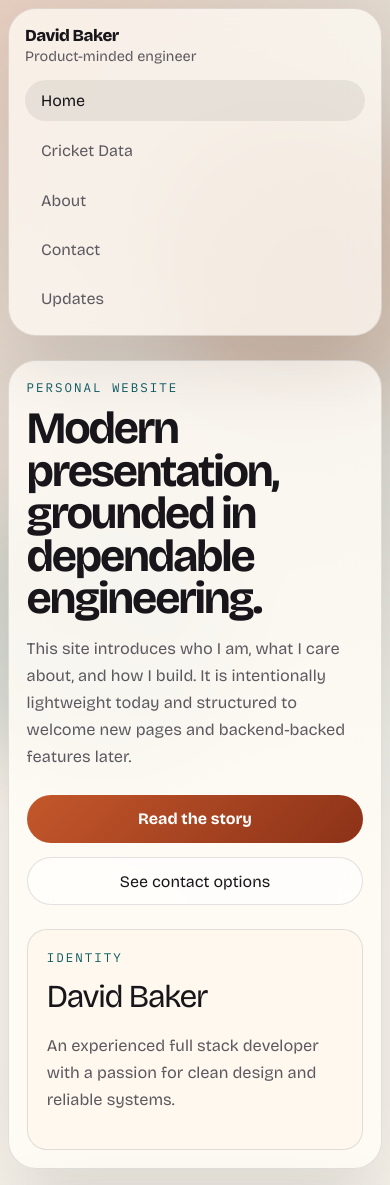
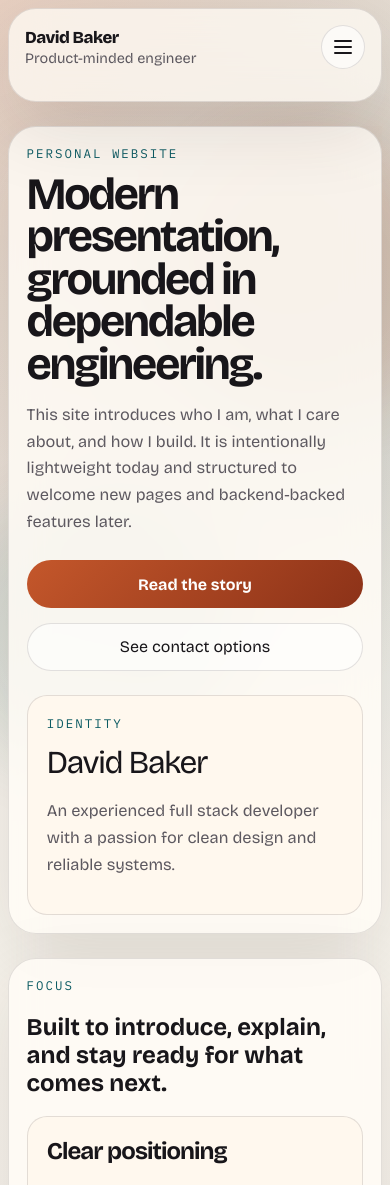
Before and after one commit to dabaker6/personal_website, a Flask app: page / in a window 390 px wide. Shown: the top 1185 px of the page. Run offline with Flask 3, Linux system fonts and the light colour scheme.

Commit message:
Add hamburger

```diff
--- a/static/css/site.css
+++ b/static/css/site.css
@@ -130,6 +130,66 @@ a {
     display: flex;
     flex-wrap: wrap;
     gap: 0.5rem;
+}
+
+.nav-toggle {
+    display: none;
+    align-items: center;
+    justify-content: center;
+    width: 2.75rem;
+    height: 2.75rem;
+    border-radius: 999px;
+    border: 1px solid var(--line);
+    background: rgba(255, 255, 255, 0.62);
+    color: var(--text);
+    cursor: pointer;
+    transition: background-color 160ms ease, border-color 160ms ease;
+}
+
+.nav-toggle:hover,
+.nav-toggle:focus-visible {
+    background: rgba(24, 22, 26, 0.08);
+    border-color: rgba(24, 22, 26, 0.28);
+}
+
+.nav-toggle-bars {
+    position: relative;
+    display: inline-block;
+    width: 1.1rem;
+    height: 2px;
+    border-radius: 999px;
+    background: currentColor;
+}
+
+.nav-toggle-bars::before,
+.nav-toggle-bars::after {
+    content: "";
+    position: absolute;
+    left: 0;
+    width: 1.1rem;
+    height: 2px;
+    border-radius: 999px;
+    background: currentColor;
+}
+
+.nav-toggle-bars::before {
+    top: -0.35rem;
+}
+
+.nav-toggle-bars::after {
+    top: 0.35rem;
+}
+
+.sr-only {
+    position: absolute;
+    width: 1px;
+    height: 1px;
+    padding: 0;
+    margin: -1px;
+    overflow: hidden;
+    clip: rect(0, 0, 0, 0);
+    white-space: nowrap;
+    border: 0;
 }
 
 .nav-link {
@@ -941,7 +1001,70 @@ a {
     }
 
     .site-header {
+        grid-template-columns: minmax(0, 1fr) auto;
+        align-items: center;
         border-radius: 28px;
+    }
+
+    .brand-block {
+        grid-column: 1;
+        min-width: 0;
+    }
+
+    .nav-toggle {
+        display: inline-flex;
+        grid-column: 2;
+        justify-self: end;
+    }
+
+    .site-nav {
+        grid-column: 1 / -1;
+        width: 100%;
+        margin-top: 0.2rem;
+    }
+
+    .site-header[data-nav-ready="true"] .site-nav {
+        display: flex;
+        flex-direction: column;
+        max-height: 0;
+        margin-top: 0;
+        opacity: 0;
+        overflow: hidden;
+        pointer-events: none;
+        transform: translateY(-0.35rem);
+        transition: max-height 220ms ease, opacity 160ms ease, transform 220ms ease, margin-top 220ms ease;
+    }
+
+    .site-header[data-nav-ready="true"][data-nav-open="true"] .site-nav {
+        max-height: 20rem;
+        margin-top: 0.35rem;
+        opacity: 1;
+        pointer-events: auto;
+        transform: translateY(0);
+    }
+
+    .site-header[data-nav-open="true"] .nav-toggle-bars {
+        background: transparent;
+    }
+
+    .site-header[data-nav-open="true"] .nav-toggle-bars::before {
+        top: 0;
+        transform: rotate(45deg);
+    }
+
+    .site-header[data-nav-open="true"] .nav-toggle-bars::after {
+        top: 0;
+        transform: rotate(-45deg);
+    }
+
+    .nav-link {
+        width: 100%;
+    }
+
+    @media (prefers-reduced-motion: reduce) {
+        .site-header[data-nav-ready="true"] .site-nav {
+            transition: none;
+        }
     }
 
     .three-up {
@@ -981,7 +1104,6 @@ a {
         top: 0.5rem;
     }
 
-    .nav-link,
     .button-primary,
     .button-secondary,
     .contact-link {
--- /dev/null
+++ b/static/js/site_nav.js
@@ -0,0 +1,64 @@
+(function () {
+    const header = document.querySelector("[data-mobile-nav]");
+    if (!header) {
+        return;
+    }
+
+    const toggleButton = header.querySelector("[data-nav-toggle]");
+    const navMenu = header.querySelector("[data-nav-menu]");
+    if (!toggleButton || !navMenu) {
+        return;
+    }
+
+    const setExpandedState = function (isOpen) {
+        header.setAttribute("data-nav-open", isOpen ? "true" : "false");
+        toggleButton.setAttribute("aria-expanded", isOpen ? "true" : "false");
+    };
+
+    const closeMenu = function () {
+        setExpandedState(false);
+    };
+
+    header.setAttribute("data-nav-ready", "true");
+    setExpandedState(false);
+
+    toggleButton.addEventListener("click", function () {
+        const isExpanded = toggleButton.getAttribute("aria-expanded") === "true";
+        setExpandedState(!isExpanded);
+    });
+
+    navMenu.addEventListener("click", function (event) {
+        const target = event.target;
+        if (target instanceof Element && target.closest("a")) {
+            closeMenu();
+        }
+    });
+
+    document.addEventListener("click", function (event) {
+        if (toggleButton.getAttribute("aria-expanded") !== "true") {
+            return;
+        }
+        if (!header.contains(event.target)) {
+            closeMenu();
+        }
+    });
+
+    document.addEventListener("keydown", function (event) {
+        if (event.key === "Escape") {
+            closeMenu();
+        }
+    });
+
+    const desktopMedia = window.matchMedia("(min-width: 861px)");
+    const syncForViewport = function () {
+        if (desktopMedia.matches) {
+            closeMenu();
+        }
+    };
+
+    if (desktopMedia.addEventListener) {
+        desktopMedia.addEventListener("change", syncForViewport);
+    } else {
+        desktopMedia.addListener(syncForViewport);
+    }
+})();
--- a/templates/base.html
+++ b/templates/base.html
@@ -13,12 +13,23 @@
 <body>
     <a class="skip-link" href="#main-content">Skip to content</a>
     <div class="page-shell">
-        <header class="site-header">
+        <header class="site-header" data-mobile-nav data-nav-open="false">
             <div class="brand-block">
                 <a class="brand-mark" href="{{ url_for('home') }}">{{ site.name }}</a>
                 <p class="brand-copy">{{ site.role }}</p>
             </div>
-            <nav class="site-nav" aria-label="Primary">
+            <button
+                class="nav-toggle"
+                type="button"
+                aria-controls="primary-nav"
+                aria-expanded="false"
+                aria-label="Toggle navigation menu"
+                data-nav-toggle
+            >
+                <span class="nav-toggle-bars" aria-hidden="true"></span>
+                <span class="sr-only">Menu</span>
+            </button>
+            <nav class="site-nav" id="primary-nav" aria-label="Primary" data-nav-menu>
                 {% for item in navigation %}
                 <a class="nav-link{% if item.slug == page_name %} is-active{% endif %}" href="{{ url_for(item.endpoint) }}">{{ item.label }}</a>
                 {% endfor %}
@@ -34,5 +45,6 @@
             <p>Designed to be responsive now and extend cleanly later.</p>
         </footer>
     </div>
+    <script src="{{ url_for('static', filename='js/site_nav.js') }}"></script>
 </body>
 </html>
```
Also changed, not shown: tests/test_routes.py (+2 -0 lines).
